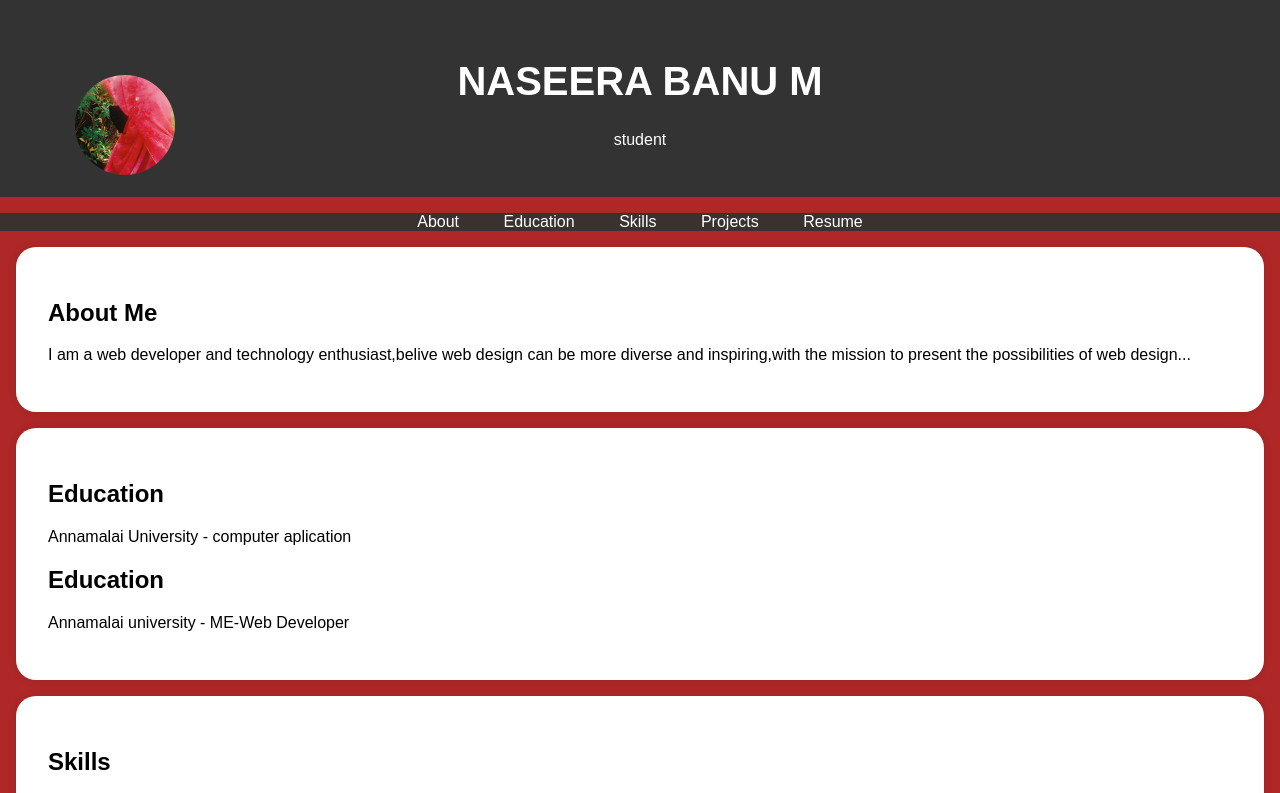
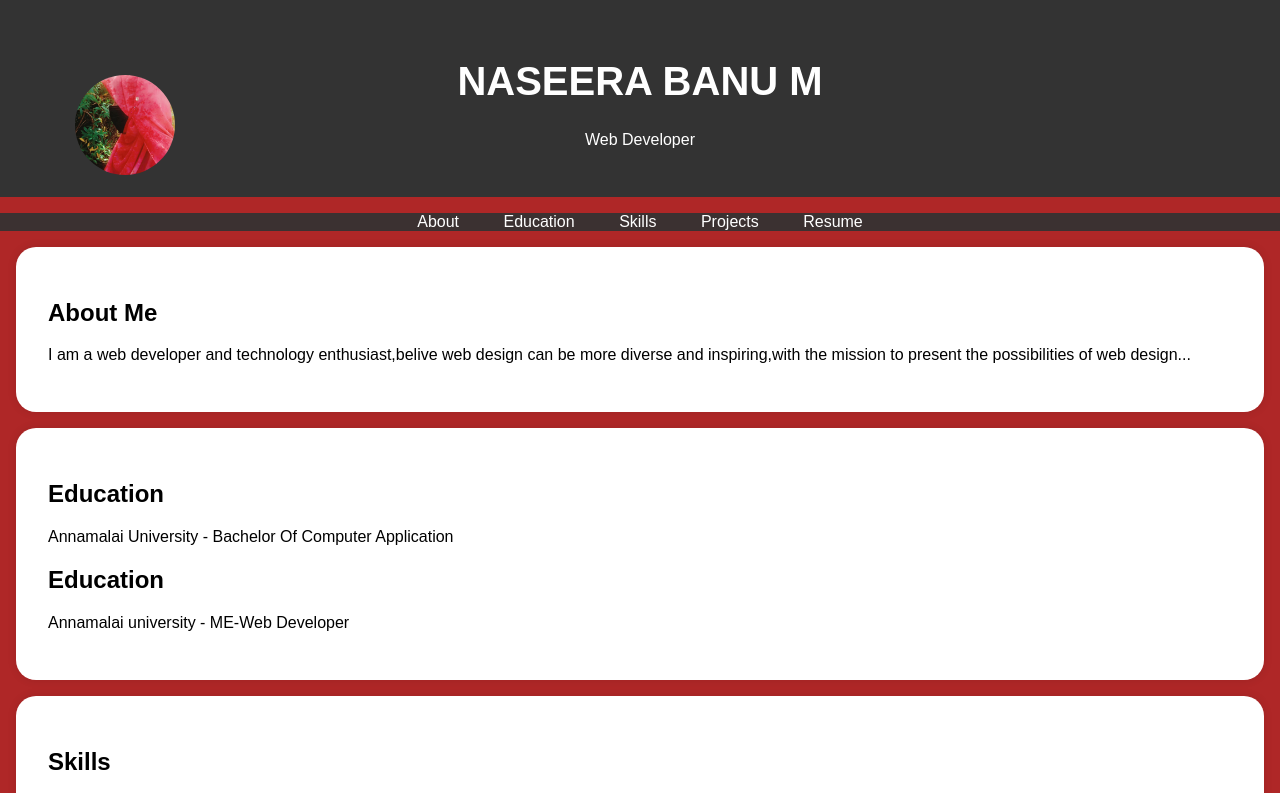
Before and after one commit to nasee713/project, a plain HTML site: page index.html in a window 1280 px wide. Shown: the top 793 px of the page. Drawn offline with Linux system fonts and the light colour scheme.

Commit message:
index.html

```diff
--- a/index.html
+++ b/index.html
@@ -97,7 +97,7 @@
             <!-- Add your profile picture here -->
             <img src="naseera.jpg" alt="Your Profile Picture" class="profile-picture">
             <h1>NASEERA BANU M</h1>
-            <p>student</p>
+            <p>Web Developer</p>
         </div>
     </header>
 
@@ -120,7 +120,7 @@
     <section id="education">
         <div class="section-content">
             <h2>Education</h2>
-            <p>Annamalai University  - computer aplication</p>
+            <p>Annamalai University  - Bachelor Of Computer Application</p>
             <h2>Education</h2>
             <p>Annamalai university  - ME-Web Developer</p>
         </div>
@@ -163,7 +163,7 @@
     </section>
 
     <footer>
-        <p>&copy; 2023 NASEERA.M</p>
+        <p>&copy; 2023 NASEERA M</p>
     </footer>
 
     <script>
```
